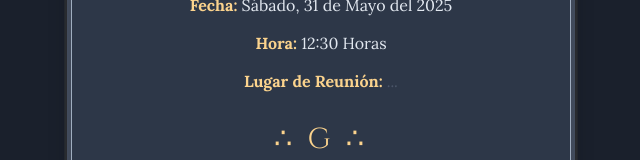
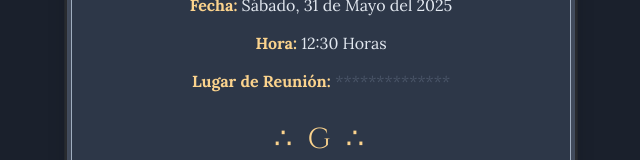
Before and after one commit to HenriquezDiego/event-page, a plain HTML site: page index.html in a window 1280 px wide. Shown: the part 432-592 px from the top of the page, without its empty margins (319-959 px from the left). Drawn offline with nearby package versions, Linux system fonts and the light colour scheme.

Commit message:
Fix index.html

```diff
--- a/index.html
+++ b/index.html
@@ -32,7 +32,7 @@
             <p>
                 <strong>Lugar de Reunión:</strong>
                 <span class="location-reveal">
-                    <span class="location-placeholder">...</span>
+                    <span class="location-placeholder">**************</span>
                     <span class="location-name">Tacos Hermanos</span>
                 </span>
             </p>
```
